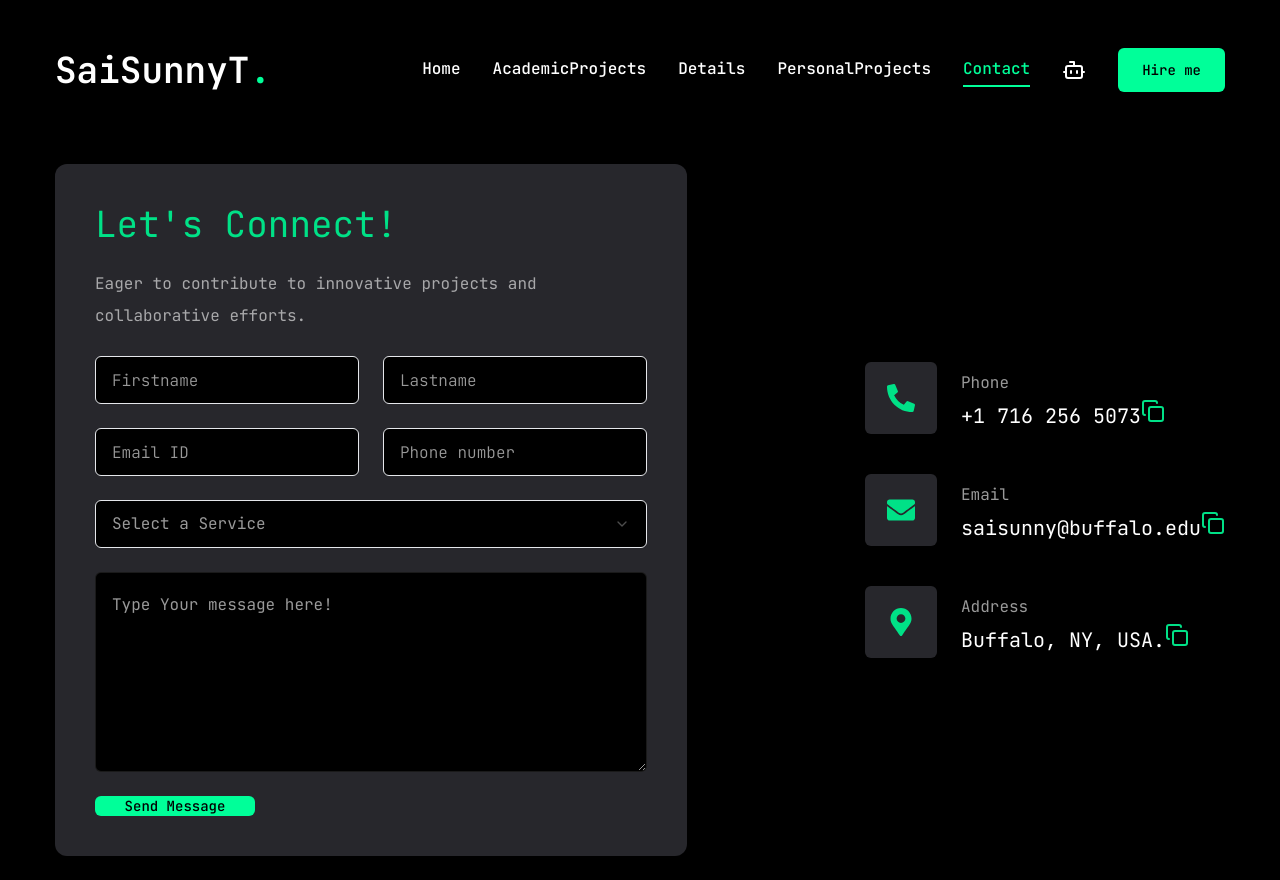
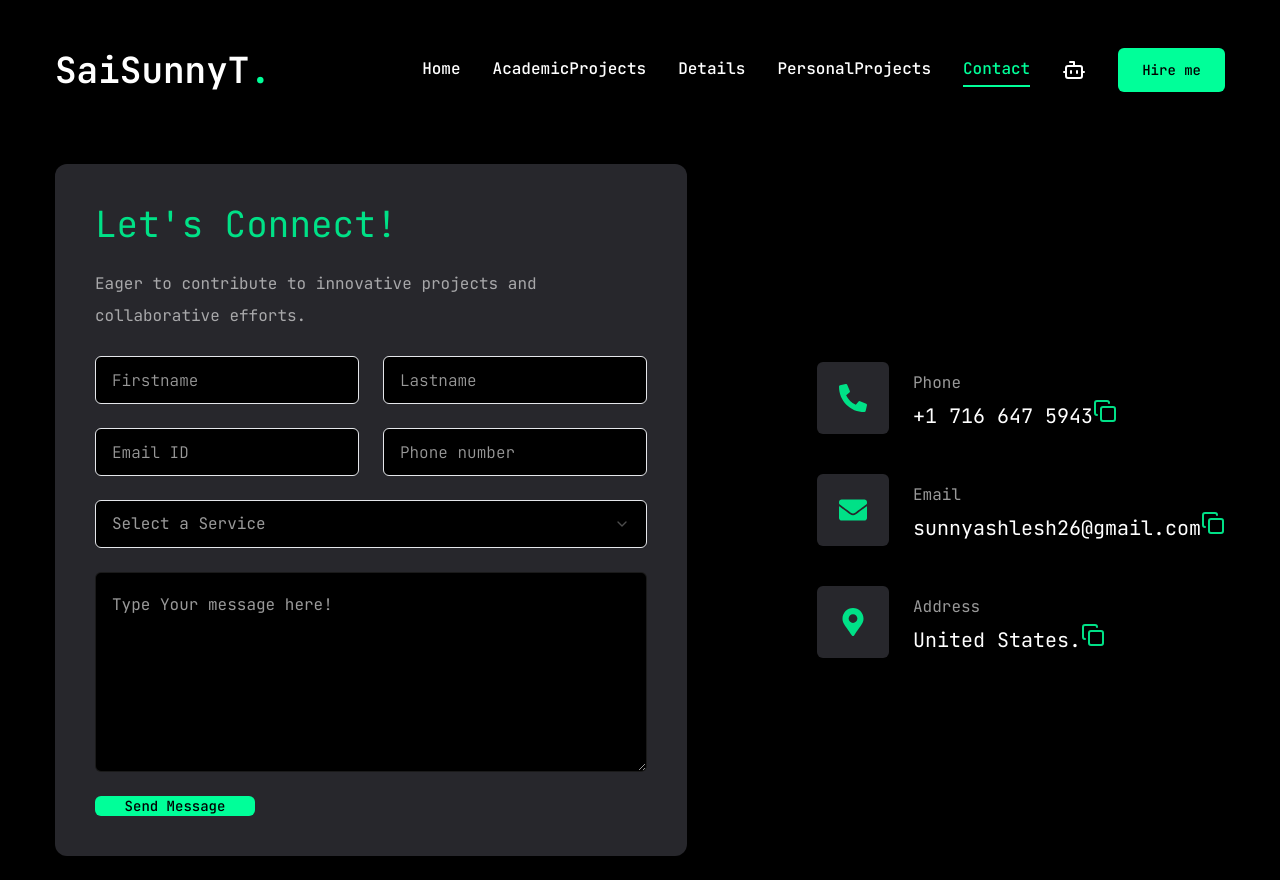
Before and after one commit to sunnyashlesh16/My-Portfolio, a Next.js app: page /contact in a window 1280 px wide. Built offline with nearby package versions, Linux system fonts and the light colour scheme.

Commit message:
updated contact info

```diff
--- a/app/contact/page.jsx
+++ b/app/contact/page.jsx
@@ -14,17 +14,17 @@ const info = [
     {
         icon: <FaPhoneAlt/>,
         title: "Phone",
-        description: "+1 716 256 5073"
+        description: "+1 716 647 5943"
     },
     {
         icon: <FaEnvelope/>,
         title: "Email",
-        description: "saisunny@buffalo.edu"
+        description: "sunnyashlesh26@gmail.com"
     },
     {
         icon: <FaMapMarkerAlt/>,
         title: "Address",
-        description: "Buffalo, NY, USA."
+        description: "United States."
     },
 ]
 
```
